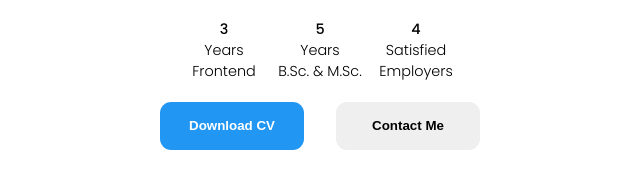
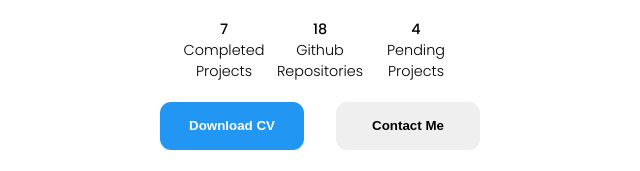
Before and after one commit to ahmedbazina/Portfolio, a plain HTML site: page index.html in a window 1280 px wide. Shown: the part 367-538 px from the top of the page, 320-960 px from the left. Drawn offline with Linux system fonts and the light colour scheme.

Commit message:
Update index.html

```diff
--- a/index.html
+++ b/index.html
@@ -47,9 +47,9 @@
       </div>
     </section>
     <section class="experience">
-      <h2><b>3</b><br />Years<br />Frontend</h2>
-      <h2><b>5</b><br />Years<br />B.Sc. & M.Sc.</h2>
-      <h2><b>4</b><br />Satisfied<br />Employers</h2>
+      <h2><b>7</b><br />Completed<br />Projects</h2>
+      <h2><b>18</b><br />Github<br />Repositories</h2>
+      <h2><b>4</b><br />Pending<br />Projects</h2>
     </section>
     <section class="cta">
       <a href="assets/cv/example-cv.pdf" download>
```
